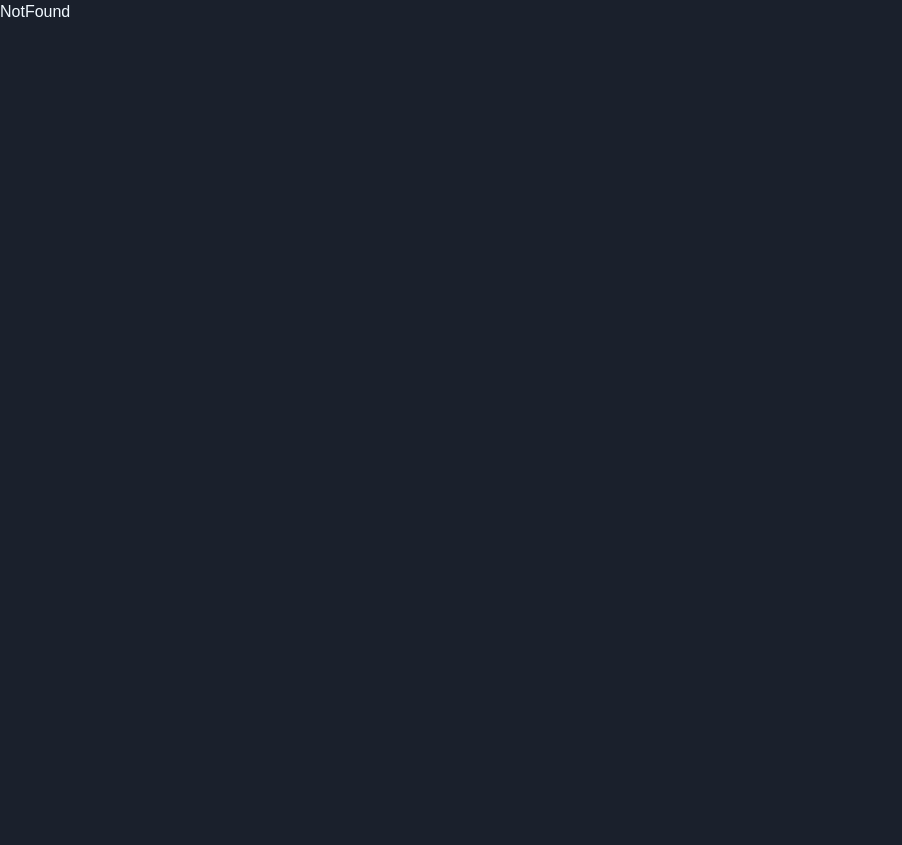
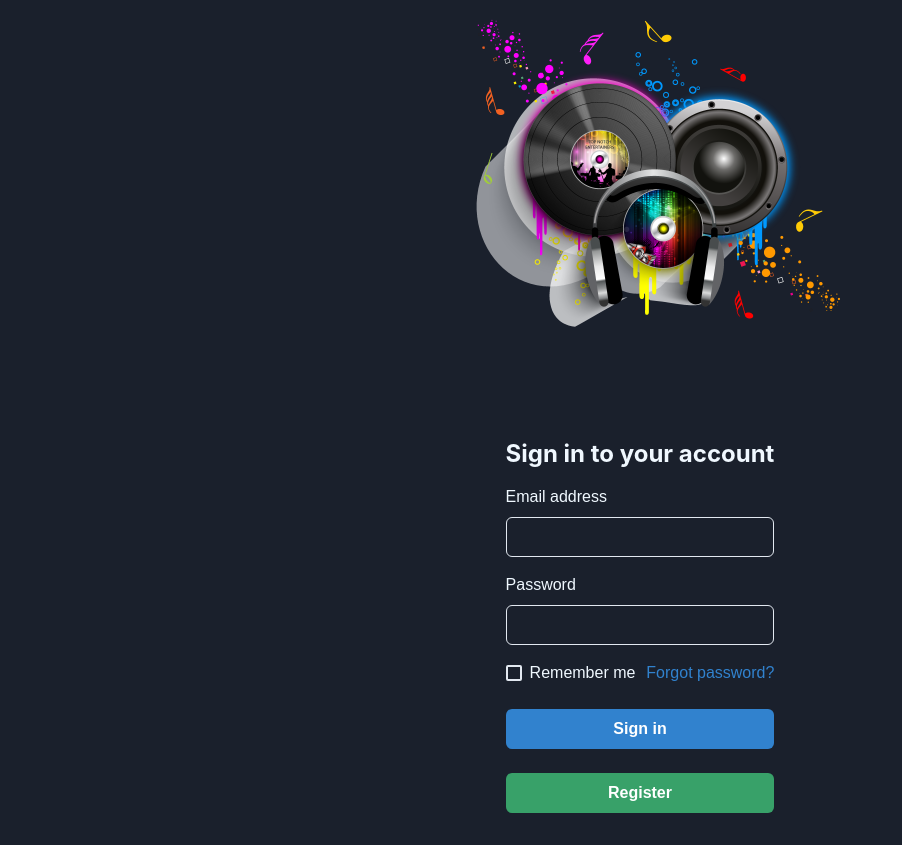
Before and after one commit to lbcamargo94/trybe-tunes-sound, a React (Create React App) app: page /login in a window 1280 px wide. Shown: the whole page, without its empty margins (0-902 px from the left). Before the commit the page ends 800 px from the top, so only its background shows below. Built offline with nearby package versions, Linux system fonts and the light colour scheme.

Commit message:
feat: imported new FormLogin component

```diff
--- a/src/components/FormLogin.jsx
+++ b/src/components/FormLogin.jsx
@@ -1,4 +1,5 @@
 import React from 'react';
+import { useNavigate } from 'react-router-dom';
 import {
   Button,
   Checkbox,
@@ -10,12 +11,13 @@ import {
   Link,
   Stack,
   Image,
-  // Box,
   Center,
 } from '@chakra-ui/react';
-import ImgTunes from '../assets/images/pngwing.com.png'
+import ImgTunes from '../assets/images/pngwing.com.png';
 
 export default function FormLogin() {
+  let navigate = useNavigate();
+
   return (
     <Stack minH={'100vh'} justify="center" flex={ 1 } align="center">
       <Center boxSize={'400px'} m={'0 auto'}>
@@ -45,8 +47,21 @@ export default function FormLogin() {
               <Checkbox>Remember me</Checkbox>
               <Link color={'blue.500'}>Forgot password?</Link>
             </Stack>
-            <Button colorScheme={'blue'} variant={'solid'}>
+            <Button
+              colorScheme={'blue'}
+              variant={'solid'}
+              onClick={() => navigate("/register")}
+              disabled={''}
+            >
               Sign in
+            </Button>
+            <Button
+              colorScheme={'green'}
+              variant={'solid'}
+              onClick={() => navigate("/register")}
+              disabled={''}
+            >
+              Register
             </Button>
           </Stack>
         </Stack>
--- a/src/pages/Home.jsx
+++ b/src/pages/Home.jsx
@@ -4,7 +4,6 @@ import Login from './Login';
 export default function Home() {
   return (
     <div>
-      Home
       <Login />
     </div>
   );
--- a/src/pages/Login.jsx
+++ b/src/pages/Login.jsx
@@ -4,7 +4,6 @@ import FormLogin from '../components/FormLogin';
 export default function Login() {
   return (
     <div>
-      Login
       <FormLogin />
     </div>
   );
--- a/src/routes/index.js
+++ b/src/routes/index.js
@@ -8,12 +8,12 @@ export default function NavigationRoutes() {
   return (
     <Routes>
       <Route exact path="/" element={ <Home /> } />
-      <Route exact="/login" element={ <Login /> } />
-      <Route exact="/registration" element={ <Registration /> } />
+      <Route path="/login" element={ <Login /> } />
+      <Route path="/register" element={ <Registration /> } />
       <Route path="/search" element={ "Search" } />
       <Route path="/album/:id" element={ "Album" } />
       <Route path="/favorites" element={ "Favorites" } />
-      <Route exact path="/profile" element={ "Profile" } />
+      <Route path="/profile" element={ "Profile" } />
       <Route path="/profile/edit" element={ "ProfileEdit" } />
       <Route path="*" element={ "NotFound" } />
     </Routes>
```
